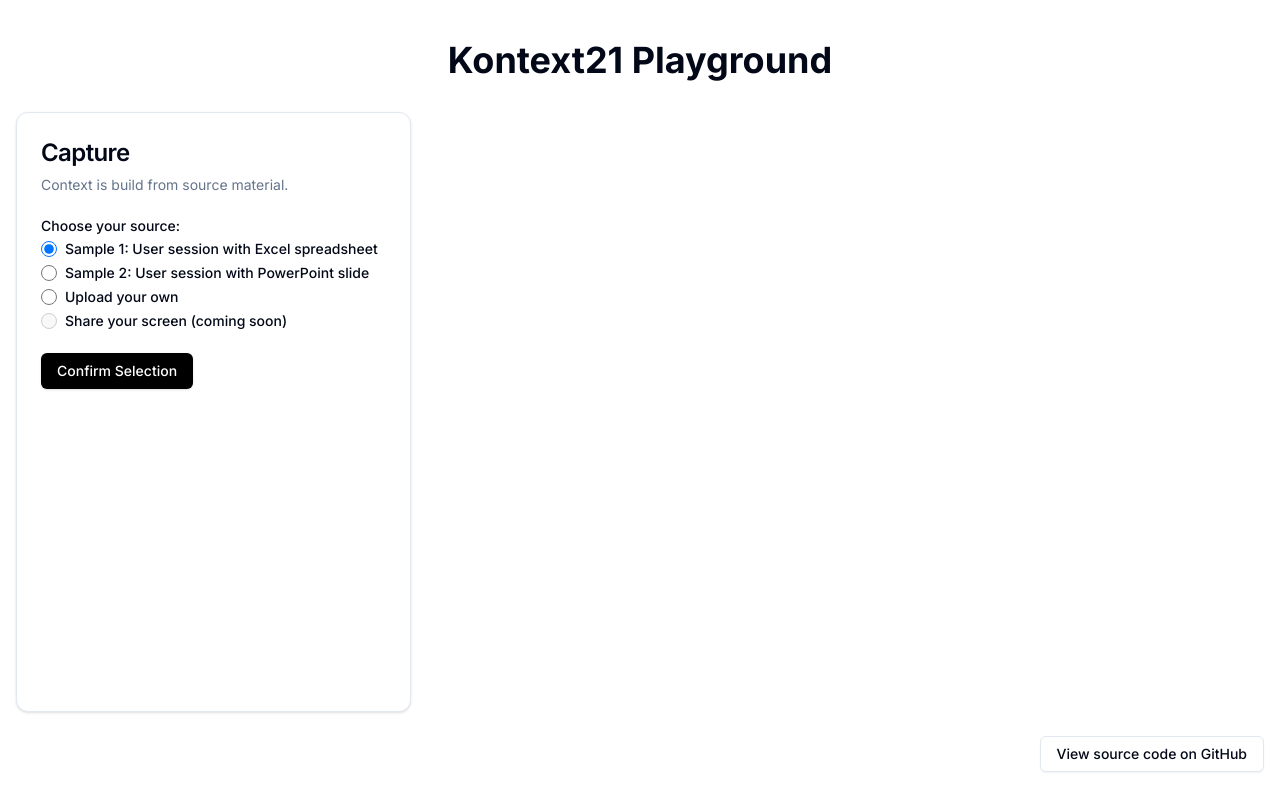
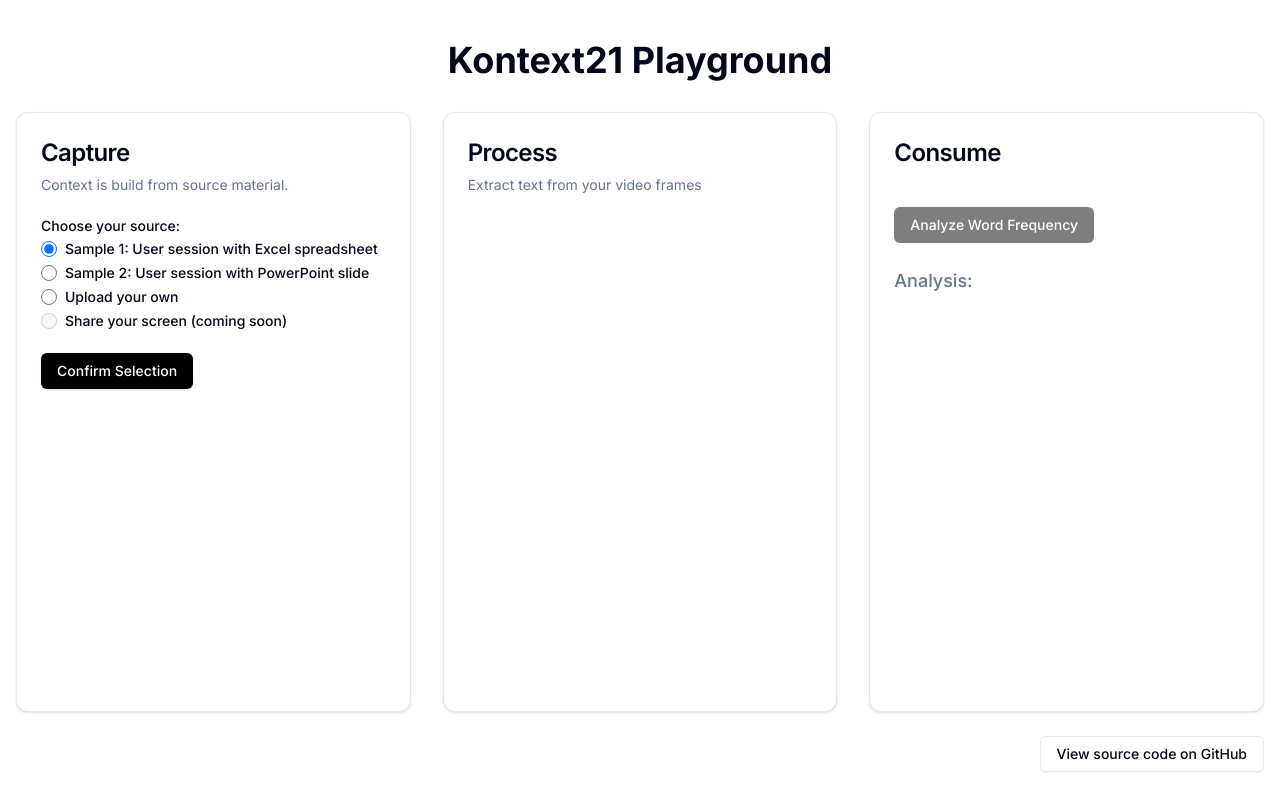
Before and after one commit to kontext21/k21-playground, a Next.js app: page / in a window 1280 px wide. Shown: the top 810 px of the page. Built offline with nearby package versions, Linux system fonts and the light colour scheme.

Commit message:
changed the visibility status of the cards, and the enabled/disabled status of the contents of the cards

```diff
--- a/app/page.tsx
+++ b/app/page.tsx
@@ -336,7 +336,7 @@
           </CardContent>
         </Card>
 
-        {step === "process" && (
+
           <Card className="min-h-[600px]">
             <CardHeader>
               <CardTitle className="text-2xl">Process</CardTitle>
@@ -344,6 +344,7 @@
                 Extract text from your video frames
               </CardDescription>
             </CardHeader>
+            {step === "process" && (
             <CardContent className="h-full overflow-auto">
               <div className="flex flex-col h-full">
                 <div className="mb-4">
@@ -381,25 +382,27 @@
                 )}
               </div>
             </CardContent>
+            )}
           </Card>
-        )}
 
-        {response && (
+
+
           <Card className="min-h-[600px]">
             <CardHeader>
               <CardTitle className="text-2xl">Consume</CardTitle>
               <CardDescription>
                 <div className="mt-8 space-y-4">
-                  {response.result && (
                   <div className="flex">
                     <Button
                       onClick={calculateWordFrequencies}
-                        className="mb-2 "
+                      className="mb-2"
+                      disabled={!response?.result}
                     >
                       Analyze Word Frequency
                     </Button>
                   </div>
-                  )}
+
+
                   <div className="flex justify-between items-center">
                     <h3 className="text-lg font-medium">Analysis:</h3>
                   </div>
@@ -437,10 +440,11 @@
                   )}
                 </div>
               </CardDescription>
+
             </CardHeader>
             <CardContent className="h-full"></CardContent>
           </Card>
-        )}
+
       </div>
       <div className="flex justify-end mt-6 space-x-4">
         {response && (
```
Lines whose indentation alone changed are shown as unchanged.
